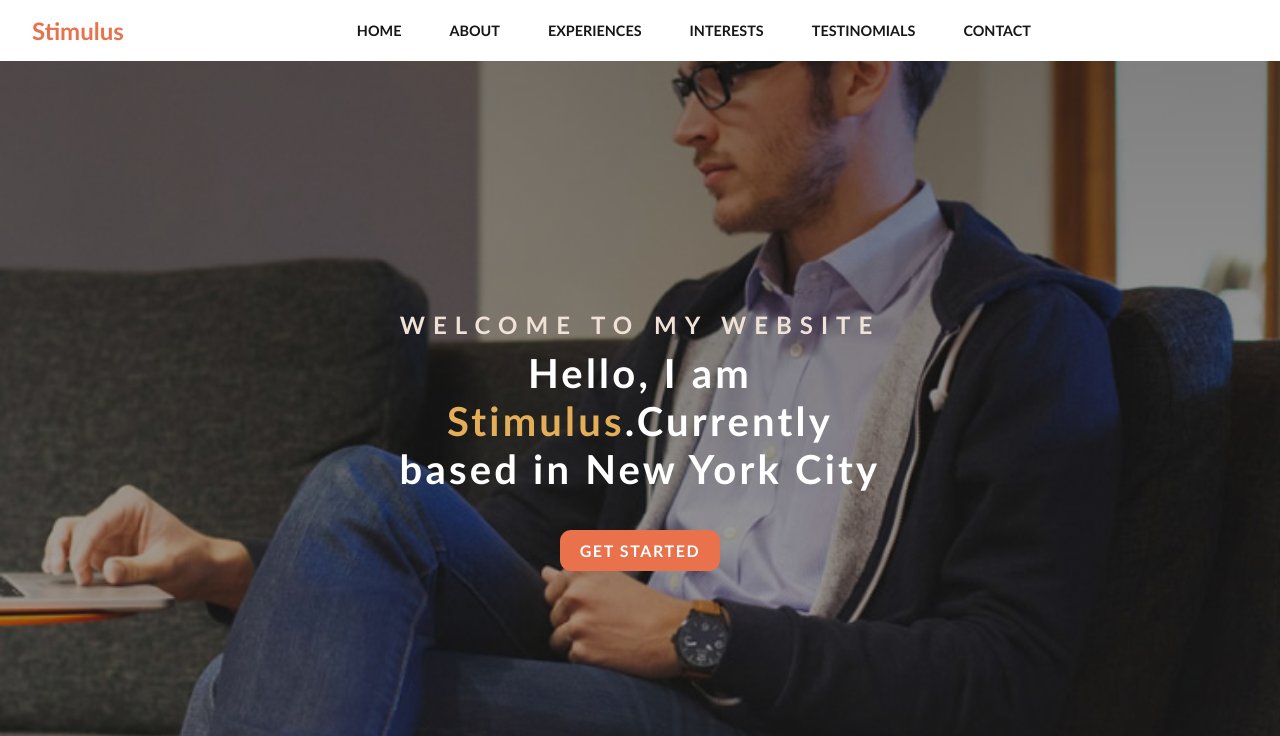
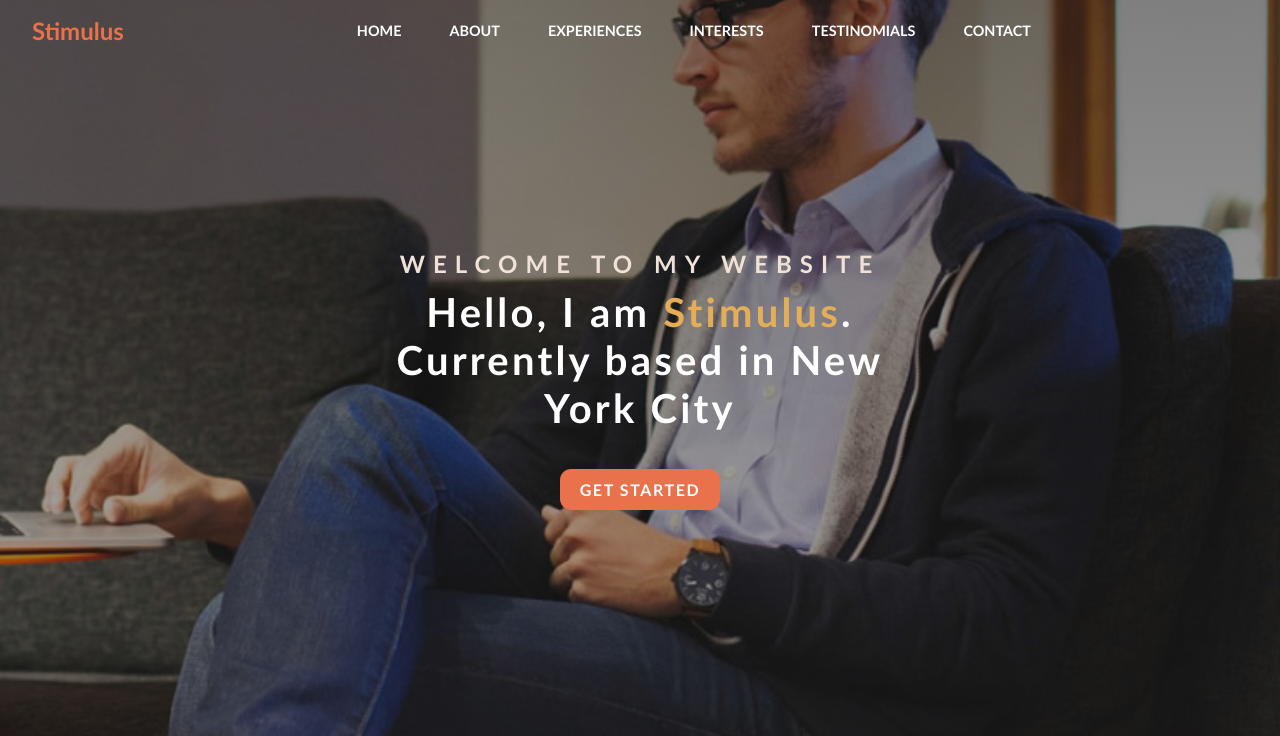
Before and after one commit to sandipshiwakoti/Stimulus, a plain HTML site: page index.html in a window 1280 px wide. Shown: the top 736 px of the page. Drawn offline with Linux system fonts and the light colour scheme.

Commit message:
navbar changed

```diff
--- a/css/style.css
+++ b/css/style.css
@@ -77,7 +77,7 @@ img {
 
 /* nav */
 .nav-bar {
-    background-color: var(--mainWhite);
+    /* background-color: var(--mainWhite); */
     z-index: 1;
 }
 
@@ -115,6 +115,7 @@ img {
 }
 
 .btn-open {
+    color: white;
     font-size: 1.5rem;
     transition: var(--mainTransition);
 }
@@ -130,6 +131,10 @@ img {
     transition: var(--mainTransition);
 }
 
+.nav-link:hover {
+    color: var(--coral);
+}
+
 .show-nav-links {
     height: 215px;
 }
@@ -139,10 +144,19 @@ img {
     top: 0;
     left: 0;
     width: 100%;
+    background-color: white;
     transition: var(--mainTransition);
     box-shadow: -1px 3px 4px -1px rgba(0, 0, 0, 0.72);
     -webkit-box-shadow: -1px 3px 4px -1px rgba(0, 0, 0, 0.72);
     -moz-box-shadow: -1px 3px 4px -1px rgba(0, 0, 0, 0.72);
+}
+
+/* changing navbar */
+.nav-bar {
+    position: fixed;
+    top: 0;
+    left: 0;
+    width: 100%;
 }
 
 @media screen and (min-width: 972px) {
@@ -168,12 +182,13 @@ img {
     .nav-link {
         padding: 0;
         margin-right: 3rem;
+        color: white;
     }
 
     .nav-link:hover {
         background-color: transparent;
-        color: var(--coral);
-        transform: translateX(0);
+        color: yellow;
+        transform: scale(1.1);
     }
 }
 
@@ -187,6 +202,7 @@ img {
     display: flex;
     justify-content: center;
     align-items: center;
+    position: relative;
 }
 
 .hero-banner {
@@ -210,8 +226,8 @@ img {
     color: var(--mainWhite);
     letter-spacing: 0.2rem;
     font-size: 2.5rem;
-    margin-bottom: 3rem;
     animation: slide-from-right 3s ease-in-out;
+    margin: 0 auto 3rem;
 }
 
 .hero-title::first-letter {
--- a/index.html
+++ b/index.html
@@ -14,6 +14,7 @@
 <body>
     <!-- home section -->
     <header class="home" id="home">
+        <div class="hero">
             <!-- navbar-->
             <nav class="nav-bar" id="nav-bar">
                 <div class="nav-center">
@@ -36,10 +37,9 @@
             </nav>
             <!-- end of navbar-->
             <!-- hero -->
-        <div class="hero">
             <div class="hero-banner">
                 <h3 class="hero-subtitle">welcome to my website</h3>
-                <h1 class="hero-title">hello, I am <span>Stimulus</span>.Currently based in New York City</h1>
+                <h1 class="hero-title">hello, I am <span>Stimulus</span>. Currently based in New York City</h1>
                 <a href="#about" class="btn-main btn-banner">get started</a>
             </div>
         </div>
--- a/js/script.js
+++ b/js/script.js
@@ -6,16 +6,6 @@ btnOpen.addEventListener("click",()=>{
     navLinks.classList.toggle("show-nav-links");
 });
 
-
-// holds fixed behavior of nav-bar for a while
-const navBar = document.querySelector(".nav-bar");
-
-window.addEventListener("scroll", ()=>{
-    if(window.pageYOffset > 61)
-        navBar.classList.add("fixed");
-    else
-        navBar.classList.remove("fixed");
-});
 
 // scroll links
 const scrollLinks = document.querySelectorAll(".scroll-links");
@@ -53,3 +43,26 @@ scrollLinks.forEach(link=>{
 
 const currentYear = document.getElementById("current-year");
 currentYear.innerHTML = new Date().getFullYear();
+
+
+// holds fixed behavior of nav-bar for a while
+const navBar = document.querySelector(".nav-bar");
+const navLink = document.querySelectorAll(".nav-link");
+window.addEventListener("scroll", ()=>{
+    if(window.pageYOffset > 61){
+        navBar.classList.add("fixed");
+        navLink.forEach((link)=>{
+            link.style.color = "black";
+        });
+        btnOpen.style.color = "black";
+    }
+    else{
+        navBar.classList.remove("fixed");
+        if(window.innerWidth>972){
+            navLink.forEach((link)=>{
+                link.style.color = "white";
+            });
+        }
+        btnOpen.style.color = "white";
+    };
+});
```
Lines whose indentation alone changed are shown as unchanged.
